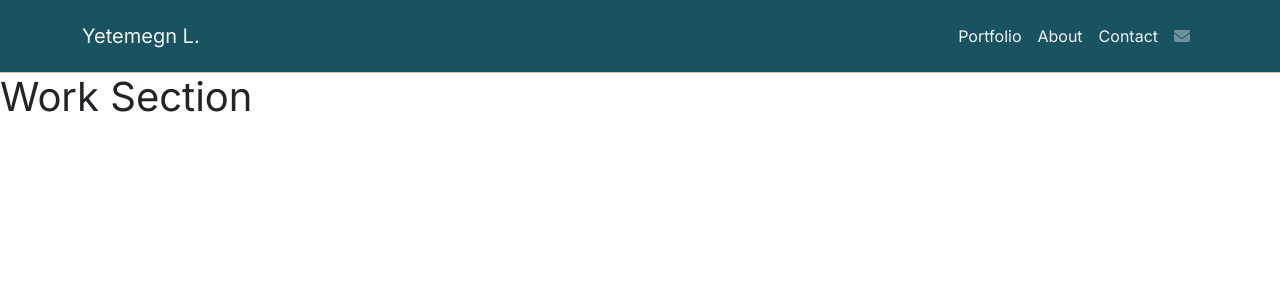
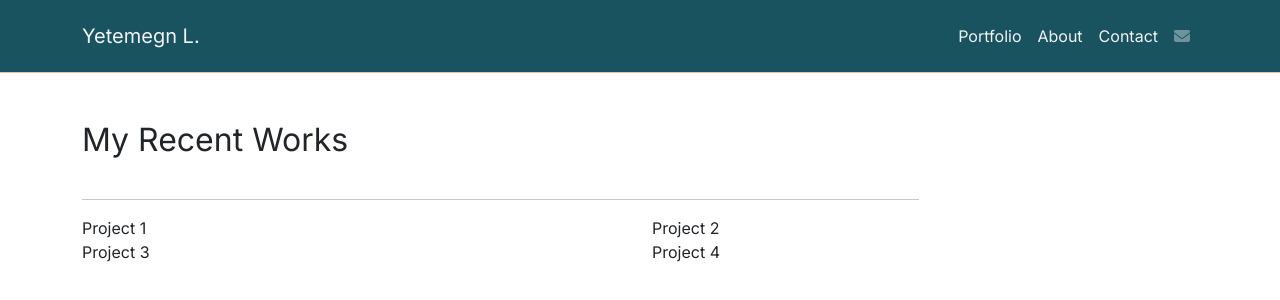
Before and after one commit to yetemegn-telaye/portfolio-react, a React (Create React App) app: page /work in a window 1280 px wide. Shown: the top 300 px of the page. Built offline with nearby package versions, Linux system fonts and the light colour scheme.

Commit message:
Create basic structure for projects

```diff
--- a/src/components/WorkSection.js
+++ b/src/components/WorkSection.js
@@ -1,8 +1,22 @@
 import React from 'react';
+import { Container, Row, Col } from 'react-bootstrap';
 
 const WorkSection = () => (
-  <div>
-    <h1>Work Section</h1>
-  </div>
+  <Container className="py-4 my-4">
+    <div className="works-title d-flex flex-lg-column flex-md-column">
+      <h2 className="mb-3">My Recent Works</h2>
+      <hr className="w-75 mt-4" />
+    </div>
+    <div className="projects">
+      <Row className="justify-content-center align-items-center">
+        <Col sm={12} md={6}>Project 1</Col>
+        <Col sm={12} md={6}>Project 2</Col>
+      </Row>
+      <Row className="justify-content-center align-items-center">
+        <Col sm={12} md={6}>Project 3</Col>
+        <Col sm={12} md={6}>Project 4</Col>
+      </Row>
+    </div>
+  </Container>
 );
 export default WorkSection;
```
